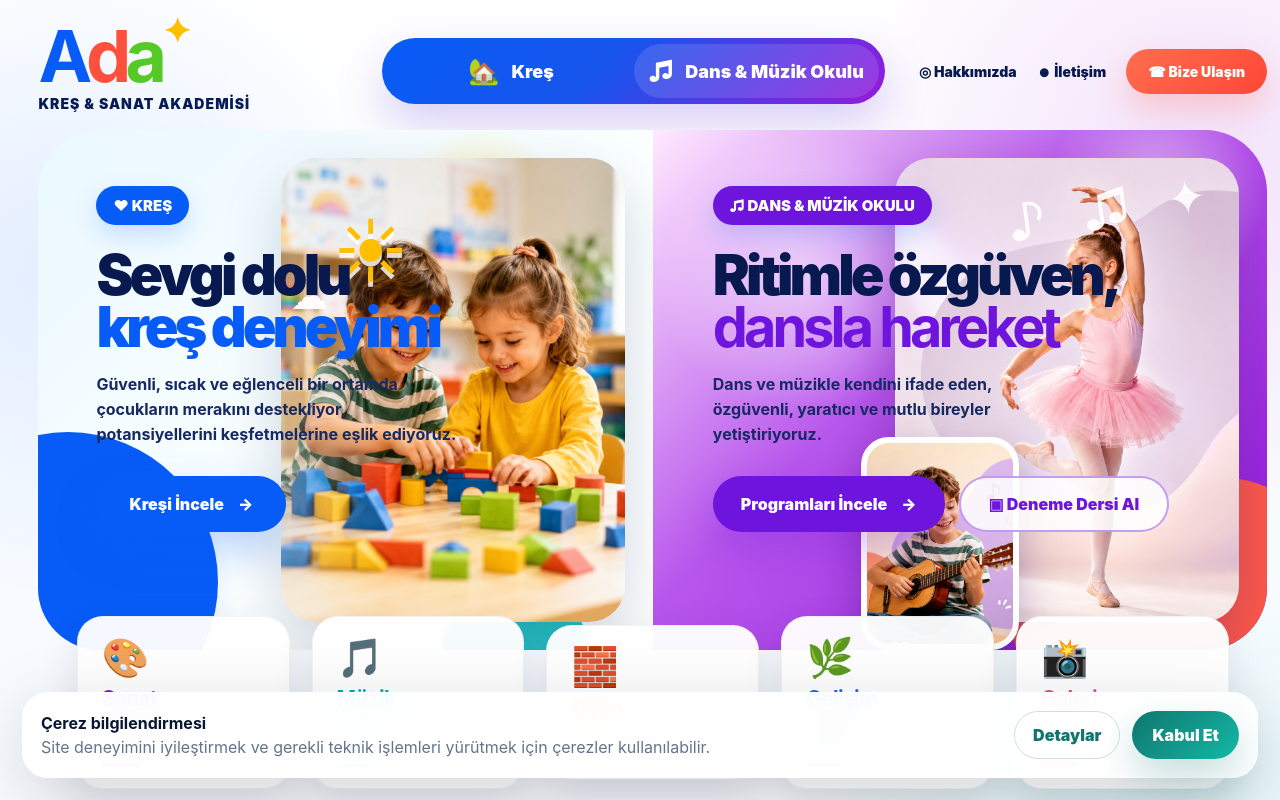
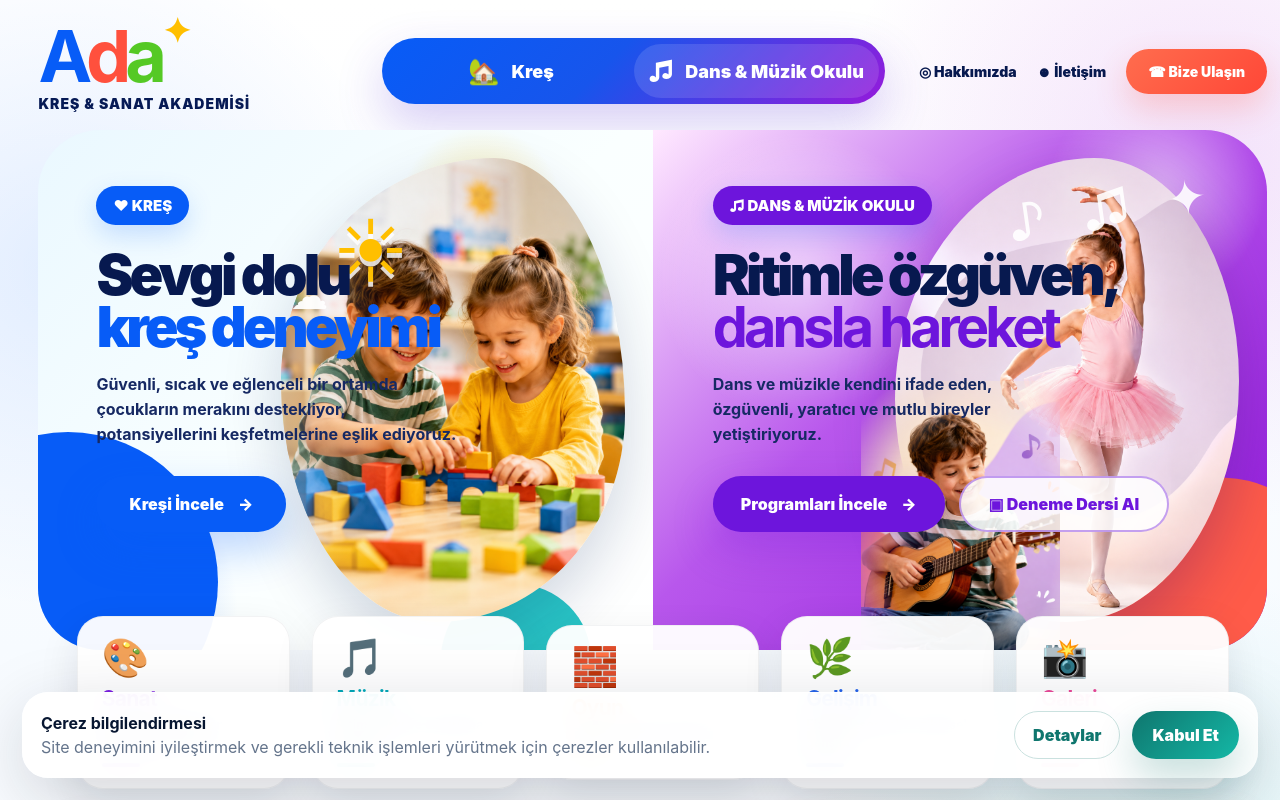
Before and after one commit to furukcell/FK-Service-Templates, a Next.js app in the folder apps/web/: page /ada-yeni in a window 1280 px wide. Shown: the top 800 px of the page. Built offline with nearby package versions, Linux system fonts and the light colour scheme; no server answers; grey boxes are pictures that could not be loaded.

Commit message:
Update ada-yeni-reference.css

```diff
--- a/apps/web/src/styles/ada-yeni-reference.css
+++ b/apps/web/src/styles/ada-yeni-reference.css
@@ -259,7 +259,7 @@
 }
 
 /* --- SOL PANEL: Kreş görseli --- */
-/* Referanstaki gibi tek, temiz, yuvarlak köşeli kart. Eski ellipse clip-path kaldırıldı. */
+/* Organik blob köşeler: her kenar farklı kavis alıyor, düz rounded-rectangle değil */
 .adaPosterKresImage {
   position: absolute;
   z-index: 4;
@@ -269,7 +269,7 @@
   width: 56%;
   margin: 0;
   overflow: hidden;
-  border-radius: 36px;
+  border-radius: 62% 38% 55% 45% / 48% 55% 45% 52%;
   clip-path: none;
   box-shadow: 0 24px 60px rgba(7, 26, 85, .18);
 }
@@ -297,7 +297,7 @@
 }
 
 /* --- SAĞ PANEL: Dans & Müzik sahnesi --- */
-/* Ana görsel (bale) tüm alanı kaplar, gitar görseli sol-altta binen küçük accent kart. */
+/* Bale görseli ana zemin, gitar görseli maskeyle eritilip aynı sahnenin parçası gibi kaynaşıyor */
 .adaPosterStage {
   position: absolute;
   z-index: 4;
@@ -307,7 +307,7 @@
   width: 56%;
   isolation: isolate;
   overflow: visible;
-  border-radius: 36px;
+  border-radius: 58% 42% 50% 50% / 52% 48% 52% 48%;
   clip-path: none;
 }
 
@@ -323,7 +323,7 @@
   height: 100%;
   margin: 0;
   overflow: hidden;
-  border-radius: 36px;
+  border-radius: 58% 42% 50% 50% / 52% 48% 52% 48%;
   box-shadow: 0 24px 60px rgba(60, 10, 110, .28);
 }
 
@@ -334,19 +334,21 @@
 
 .adaPosterGuitarCard {
   position: absolute;
-  z-index: 7;
-  left: -34px;
-  bottom: -28px;
-  width: 46%;
-  height: 46%;
+  z-index: 6;
+  left: -10%;
+  bottom: -6%;
+  width: 58%;
+  height: 58%;
   margin: 0;
   overflow: hidden;
-  border: 6px solid #fff;
-  border-radius: 28px;
-  background: #fff;
-  box-shadow: 0 18px 40px rgba(60, 10, 110, .30);
+  border: 0;
+  border-radius: 0;
+  background: transparent;
+  box-shadow: none;
   opacity: 1;
   filter: none;
+  -webkit-mask-image: radial-gradient(ellipse 78% 78% at 55% 60%, #000 55%, transparent 92%);
+  mask-image: radial-gradient(ellipse 78% 78% at 55% 60%, #000 55%, transparent 92%);
 }
 
 .adaPosterGuitarCard img {
@@ -655,6 +657,7 @@
   .adaPosterPurple,
   .adaPosterOutline { min-height: 50px; padding: 0 20px; font-size: 14px; }
 
+  /* Mobilde blob abartılmıyor, sade rounded-corner kartlara dönüyor */
   .adaPosterKresImage {
     width: calc(100% - 24px);
     height: 220px;
@@ -672,6 +675,7 @@
     left: 12px;
     top: auto;
     bottom: 12px;
+    border-radius: 24px;
   }
 
   .adaPosterBaleImage { border-radius: 24px; }
@@ -681,8 +685,10 @@
     height: 130px;
     left: 8px;
     bottom: -16px;
+    -webkit-mask-image: none;
+    mask-image: none;
     border-radius: 18px;
-    border-width: 4px;
+    overflow: hidden;
   }
 
   .adaPosterSun { top: 32px; left: auto; right: 26px; font-size: 44px; }
```
